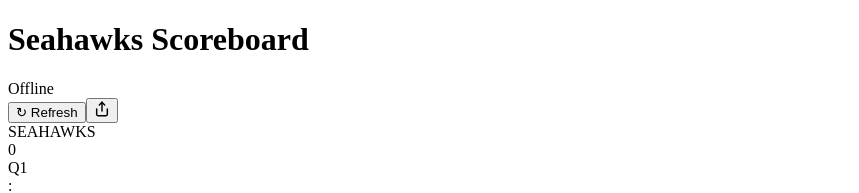
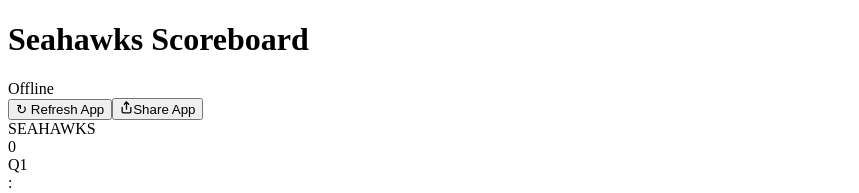
Before and after one commit to AaronSuplizio/seahawks-gameday, a React (Vite) app: page / in a window 1280 px wide. Shown: the top 193 px of the page, without its empty margins (0-859 px from the left). Built offline with nearby package versions, Linux system fonts and the light colour scheme; no server answers; the database is empty; the HTML template or start-up script is replaced by a standard one.

Commit message:
Redesign status bar buttons as flush button group
Refresh App and Share App are now a paired button group (no gap between them). Refresh reloads the page; Share uses Web Share API with clipboard fallback.

Co-Authored-By: Claude Sonnet 4.6 <noreply@anthropic.com>

```diff
--- a/src/components/StatusBar.jsx
+++ b/src/components/StatusBar.jsx
@@ -37,16 +37,23 @@ export default function StatusBar({ connected, updatedAt, updatedBy, onRefresh,
         <span className="connection-label">{connected ? 'Live' : 'Offline'}</span>
         {updatedMsg && <span className="last-updated">{updatedMsg}</span>}
       </div>
-      <button className="btn btn-refresh" onClick={onRefresh}>↻ Refresh</button>
-      <button className="btn-share" onClick={onShare} title="Share app">
-        {shareCopied ? <span className="share-copied">Copied!</span> : (
-          <svg width="16" height="16" viewBox="0 0 24 24" fill="none" stroke="currentColor" strokeWidth="2.2" strokeLinecap="round" strokeLinejoin="round">
+      <div className="status-right">
+        <button className="btn-status btn-status-left" onClick={() => window.location.reload()}>
+          ↻ Refresh App
+        </button>
+        <button className="btn-status btn-status-right" onClick={onShare}>
+          {shareCopied ? 'Copied!' : (
+            <>
+              <svg width="13" height="13" viewBox="0 0 24 24" fill="none" stroke="currentColor" strokeWidth="2.4" strokeLinecap="round" strokeLinejoin="round">
                 <path d="M4 12v8a2 2 0 0 0 2 2h12a2 2 0 0 0 2-2v-8"/>
                 <polyline points="16 6 12 2 8 6"/>
                 <line x1="12" y1="2" x2="12" y2="15"/>
               </svg>
+              Share App
+            </>
           )}
         </button>
       </div>
+    </div>
   )
 }
--- a/src/styles/index.css
+++ b/src/styles/index.css
@@ -581,41 +581,29 @@ body {
 }
 
 /* Refresh button */
-.btn-refresh {
+.status-right {
+  display: flex;
+  flex-shrink: 0;
+}
+.btn-status {
   background: transparent;
   color: var(--gray);
-  font-size: 0.73rem;
-  padding: 3px 10px;
-  border: 1px solid var(--border);
-  border-radius: 6px;
+  font-size: 0.72rem;
   font-family: var(--font-ui);
   font-weight: 500;
+  padding: 4px 10px;
+  border: 1px solid var(--border);
   cursor: pointer;
+  white-space: nowrap;
+  display: flex;
+  align-items: center;
+  gap: 5px;
+  transition: color 0.15s, background 0.15s;
   -webkit-tap-highlight-color: transparent;
 }
-
-.btn-share {
-  background: none;
-  border: 1px solid var(--border);
-  color: var(--gray);
-  border-radius: 8px;
-  padding: 6px 8px;
-  cursor: pointer;
-  display: flex;
-  align-items: center;
-  justify-content: center;
-  flex-shrink: 0;
-  transition: color 0.15s, border-color 0.15s;
-  -webkit-tap-highlight-color: transparent;
-}
-.btn-share:hover { color: var(--white); border-color: rgba(255,255,255,0.3); }
-.share-copied {
-  font-size: 0.7rem;
-  font-family: var(--font-ui);
-  color: var(--green);
-  white-space: nowrap;
-  padding: 0 2px;
-}
+.btn-status:hover { color: var(--white); background: rgba(255,255,255,0.06); }
+.btn-status-left  { border-radius: 6px 0 0 6px; border-right: none; }
+.btn-status-right { border-radius: 0 6px 6px 0; }
 
 /* ── Moments section ─────────────────────────────────────────────── */
 .moments-section {
```
Lines whose indentation alone changed are shown as unchanged.
